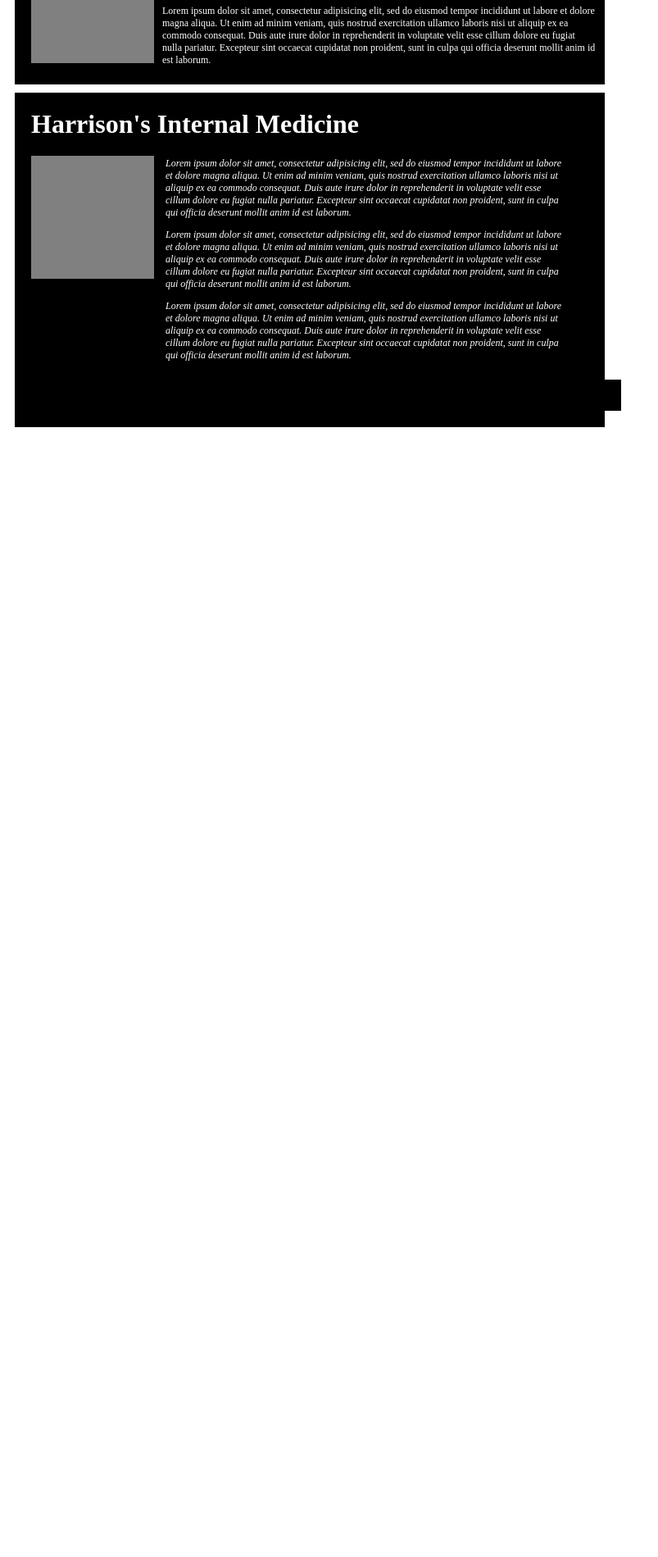
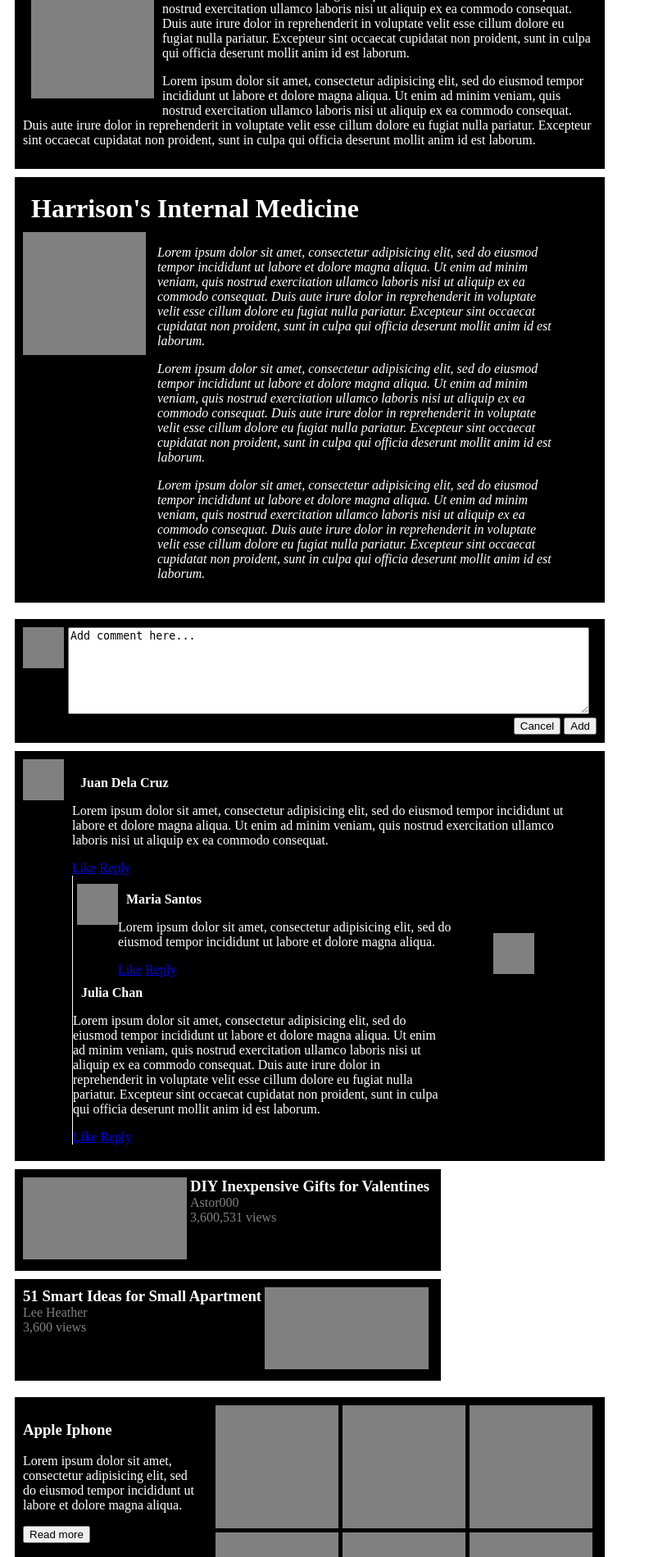
Before and after one commit to cetalusan/b3nc-talusan-erwin, a PHP site: page /mod02-11/index.html in a window 1280 px wide. Shown: the part 1261-3160 px from the top of the page at 82% size, without its empty margins (0-803 px from the left). Before the commit the page ends 1782 px from the top, so only its background shows below. Run offline with PHP 8.4, Linux system fonts and the light colour scheme.

Commit message:
CSS Floats and Clears

```diff
--- a/mod02-11/css/style.css
+++ b/mod02-11/css/style.css
@@ -1,13 +1,29 @@
-
-p {
-	text-align: center;
-	color: white;
-}
 
 h1 {
 	color: white;
 	margin: 10px;
 	text-align: left;
+}
+
+h3 {
+	color: white;
+}
+
+h4 {
+	color: white;
+	margin: 10px;
+	text-align: left;
+}
+
+p {
+	text-align: left;
+	color: white;
+	font-size: 16px;
+}
+
+.caption {
+	text-align: center;
+	color: white;
 }
 
 .black-container {
@@ -69,14 +85,15 @@ h1 {
 	float: left;
 }
 
-.black-container-3, p {
+.black-container-3 > p {
 	text-align: left;
-	font-size: 12px;
+	font-size: 16px;
 }
 
 /* section 4 */
 
 .black-container-4 {
+	height: auto;
 	width: 700px;
 	padding: 10px;
 	margin: 10px;
@@ -87,7 +104,7 @@ h1 {
 .grey-box-2 {
 	height: 150px;
 	width:  150px;
-	margin: 10px;
+	margin-right: 10px;
 	background-color: grey;
 	display: inline-block;
 	vertical-align: top;
@@ -101,9 +118,203 @@ h1 {
 /* section 5 */
 
 .black-container-5 {
+	height: auto;
+	width: 700px;
+	padding: 10px;
+	margin-top: 10px;
+	margin-left: 10px;
+	background-color: black;
+	display: inline-block;
+}
+
+.grey-box-3 {
+	height: 50px;
+	width: 50px;
+	background-color: grey;
+	display: inline-block;
+	float: left;
+}
+
+.comment {
+	display: inline-block;
+	height: 100px;
+	width: 90%;
+	margin-left: 5px;
+	position: relative;
+
+}
+
+.button {
+	float: right;
+}
+
+/* section 6 */
+
+.black-container-6 {
+	height: auto;
 	width: 700px;
 	padding: 10px;
 	margin: 10px;
-	display: block;
 	background-color: black;
 }
+
+.grey-boxes-3 {
+	height: 50px;
+	width: 50px;
+	border: 10px;
+	background-color: grey;
+	display: inline-block;
+	float: left;
+}
+
+.grey-boxes-3a {
+	height: 50px;
+	width: 50px;
+	border: 10px;
+	margin-left: 5px;
+	background-color: grey;
+	display: inline-block;
+	float: left;
+}
+
+.grey-boxes-3b {
+	height: 50px;
+	width: 50px;
+	background-color: grey;
+	border: 10px;
+	display: inline-block;
+}
+
+.story {
+	display: inline-block;
+	padding: 10px;
+	position: relative;
+	width: 90%;
+}
+
+.comments {
+	border-left: 1px solid white;
+	display: inline-block;
+	width: 90%;
+	position: relative;
+	padding-top: 10px;
+}
+
+.comment-1 {
+	display: inline-block;
+	width: 80%;
+}
+
+.comment-2 {
+	display: inline-block;
+	width: 80%;
+}
+
+/* section 7 */
+
+.black-container-7 {
+	height: auto;
+	width: 500px;
+	padding: 10px;
+	background-color: black;
+	margin: 10px;
+}
+
+.grey-boxes-4 {
+	height: 100px;
+	width: 40%;
+	background-color: grey;
+	display: inline-block;
+}
+
+.title {
+	display: inline-block;
+	vertical-align: top;
+	margin: 0;
+}
+
+.username {
+	margin: 0;
+}
+
+.title> p {
+	color: grey;
+	padding: 0px;
+	margin: 0;
+}
+
+.title> h3 {
+	padding: 0px;
+	margin: 0;
+}
+
+/* section 8 */
+
+.black-container-8 {
+	height: auto;
+	width: 500px;
+	padding: 10px;
+	background-color: black;
+	margin: 10px;
+}
+
+.grey-boxes-5 {
+	height: 100px;
+	width: 40%;
+	background-color: grey;
+	display: inline-block;
+}
+
+.title2 {
+	display: inline-block;
+	vertical-align: top;
+	margin: 0;
+}
+
+.username2 {
+	margin: 0;
+}
+
+.title2> p {
+	color: grey;
+	padding: 0px;
+	margin: 0;
+}
+
+.title2> h3 {
+	padding: 0px;
+	margin: 0;
+}
+
+/* section 9 */
+
+.black-container-9 {
+	height: auto;
+	width: 700px;
+	padding: 10px;
+	background-color: black;
+	margin: 10px;
+	display: inline-block;
+}
+
+.grey-boxes-6 {
+	height: 150px;
+	width: 150px;
+	margin-right: 5px;
+	margin-bottom: 5px;
+	background-color: grey;
+	float: right;
+}
+
+.title3 {
+	width: 30%;
+	display: inline-block;
+}
+
+.grey6 {
+	width: 69%;
+	float: right;
+	display: inline-block;
+}
+
+/* section 10 */
--- a/mod02-11/index.html
+++ b/mod02-11/index.html
@@ -25,42 +25,42 @@
 	<div class="black-container-2">
 		<div class="white-border">
 			<div class="grey-boxes-2"></div>
-			<p>caption 1</p>
+			<p class="caption">caption 1</p>
 		</div>
 
 		<div class="white-border">
 			<div class="grey-boxes-2"></div>
-			<p>caption 2</p>
+			<p class="caption">caption 2</p>
 		</div>
 
 		<div class="white-border">
 			<div class="grey-boxes-2"></div>
-			<p>caption 3</p>
+			<p class="caption">caption 3</p>
 		</div>
 
 		<div class="white-border">
 			<div class="grey-boxes-2"></div>
-			<p>caption 4</p>
+			<p class="caption">caption 4</p>
 		</div>
 
 		<div class="white-border">
 			<div class="grey-boxes-2"></div>
-			<p>caption 5</p>
+			<p class="caption">caption 5</p>
 		</div>
 
 		<div class="white-border">
 			<div class="grey-boxes-2"></div>
-			<p>caption 6</p>
+			<p class="caption">caption 6</p>
 		</div>
 
 		<div class="white-border">
 			<div class="grey-boxes-2"></div>
-			<p>caption 7</p>
+			<p class="caption">caption 7</p>
 		</div>
 
 		<div class="white-border">
 			<div class="grey-boxes-2"></div>
-			<p>caption 8</p>
+			<p class="caption">caption 8</p>
 		</div>
 	</div>
 
@@ -111,16 +111,141 @@
 			proident, sunt in culpa qui officia deserunt mollit anim id est laborum.</em></p>
 		</div>
 
-		<div class="black-container-5">
+	</div>
 
-			<div class="grey-box-3"></div>
+	<div class="black-container-5">
 
-			<form>
-				Add a comment...
-			</form>
+		<div class="grey-box-3"></div>
+
+		<textarea class="comment">Add comment here...</textarea>
+
+
+		<div class="button">
+			<input type="button" name="cancel" value="Cancel">
+			<input type="button" name="add" value="Add">
 		</div>
 
 	</div>
 
+
+	<div class="black-container-6">
+
+		<div class="grey-boxes-3"></div>
+
+			<div class="story">
+
+			<h4>Juan Dela Cruz</h4>
+
+			<p>Lorem ipsum dolor sit amet, consectetur adipisicing elit, sed do eiusmod
+			tempor incididunt ut labore et dolore magna aliqua. Ut enim ad minim veniam,
+			quis nostrud exercitation ullamco laboris nisi ut aliquip ex ea commodo
+			consequat.</p>
+
+			<a href="#">Like</a>
+			<a href="#">Reply</a>
+
+				<div class="comments">
+					<div class="grey-boxes-3a"></div>
+
+					<div class="comment-1">
+
+						<h4>Maria Santos</h4>
+
+						<p>Lorem ipsum dolor sit amet, consectetur adipisicing elit, sed do eiusmod
+						tempor incididunt ut labore et dolore magna aliqua.</p>
+
+						<a href="#">Like</a>
+						<a href="#">Reply</a>
+					</div>
+
+					<div class="grey-boxes-3b"></div>
+
+					<div class="comment-2">
+
+						<h4>Julia Chan</h4>
+
+						<p>Lorem ipsum dolor sit amet, consectetur adipisicing elit, sed do eiusmod
+						tempor incididunt ut labore et dolore magna aliqua. Ut enim ad minim veniam,
+						quis nostrud exercitation ullamco laboris nisi ut aliquip ex ea commodo
+						consequat. Duis aute irure dolor in reprehenderit in voluptate velit esse
+						cillum dolore eu fugiat nulla pariatur. Excepteur sint occaecat cupidatat non
+						proident, sunt in culpa qui officia deserunt mollit anim id est laborum.</p>
+
+						<a href="#">Like</a>
+						<a href="#">Reply</a>
+					</div>
+
+				</div>
+
+			</div>
+
+	</div>
+
+	<div class="black-container-7">
+
+		<div class="grey-boxes-4"></div>
+
+		<div class="title">
+			<h3>DIY Inexpensive Gifts for Valentines</h3>
+			<p class="username">Astor000</p>
+			<p class="views">3,600,531 views</p>
+		</div>
+
+	</div>
+
+	<!-- section 8 -->
+
+	<div class="black-container-8">
+
+		<div class="title2">
+			<h3>51 Smart Ideas for Small Apartment</h3>
+			<p class="username2">Lee Heather</p>
+			<p class="views2">3,600 views</p>
+		</div>
+
+		<div class="grey-boxes-5"></div>
+
+	</div>
+
+<!-- section 9 -->
+
+	<div class="black-container-9">
+
+		<div class="title3">
+			<h3>Apple Iphone</h3>
+			<p>Lorem ipsum dolor sit amet, consectetur adipisicing elit, sed do eiusmod
+			tempor incididunt ut labore et dolore magna aliqua.</p>
+			<input type="button" name="read more" value="Read more">
+		</div>
+
+		<div class="grey6">
+			<div class="grey-boxes-6"></div>
+			<div class="grey-boxes-6"></div>
+			<div class="grey-boxes-6"></div>
+			<div class="grey-boxes-6"></div>
+			<div class="grey-boxes-6"></div>
+			<div class="grey-boxes-6"></div>
+		</div>
+
+	</div>
+
+<!-- section 10 -->
+
+	<div class="black-container-10">
+
+		<div class="grey-box-7"></div>
+
+		<h3>Beautiful Bagiuo</h3>
+		<p>Lorem ipsum dolor sit amet, consectetur adipisicing elit, sed do eiusmod
+		tempor incididunt ut labore et dolore magna aliqua. Ut enim ad minim veniam,
+		quis nostrud exercitation ullamco laboris nisi ut aliquip ex ea commodo
+		consequat. Duis aute irure dolor in reprehenderit in voluptate velit esse
+		cillum dolore eu fugiat nulla pariatur. Excepteur sint occaecat cupidatat non
+		proident, sunt in culpa qui officia deserunt mollit anim id est laborum.</p>
+
+	</div>
+
+
+
 </body>
 </html>
```
